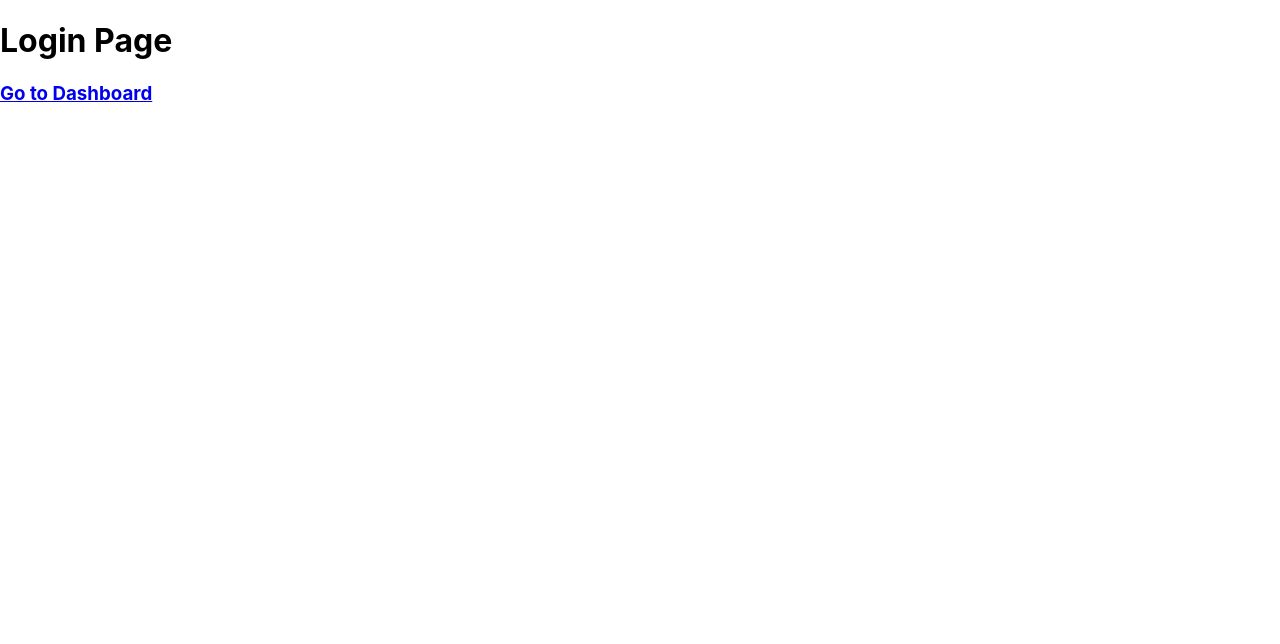
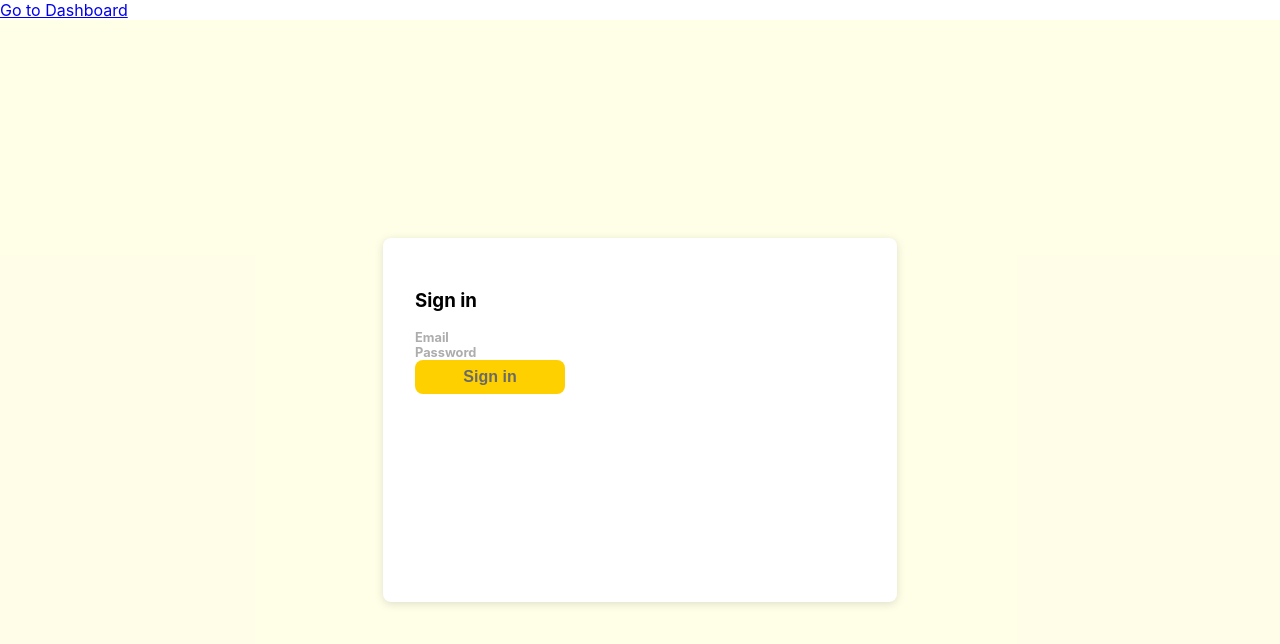
Before and after one commit to GersonEC/dashboard, a React (Create React App) app: page / in a window 1280 px wide. Shown: the top 644 px of the page. Built offline with nearby package versions, Linux system fonts and the light colour scheme.

Commit message:
Style Login page.

```diff
--- a/src/pages/Login.tsx
+++ b/src/pages/Login.tsx
@@ -1,12 +1,61 @@
 import { Link } from 'react-router-dom';
+import styled from 'styled-components';
 
 export const Login: React.FC = () => {
   return (
-    <div>
-      <h1>Login Page </h1>
+    <>
       <Link to='/products'>
-        <h3>Go to Dashboard</h3>
+        <span>Go to Dashboard</span>
       </Link>
-    </div>
+      <Wrapper>
+        <FormWrapper>
+          <h3>Sign in</h3>
+          <Label>Email</Label>
+          <Label>Password</Label>
+          <Button>Sign in</Button>
+        </FormWrapper>
+      </Wrapper>
+    </>
   );
 };
+
+const Wrapper = styled.div`
+  background-color: rgba(255, 239, 16, 0.1);
+  height: 100vh;
+  display: flex;
+  justify-content: center;
+  align-items: center;
+`;
+
+const FormWrapper = styled.div`
+  background: white;
+  width: 450px;
+  height: 300px;
+  box-shadow: rgba(99, 99, 99, 0.2) 0px 2px 8px 0px;
+  border-radius: 8px;
+  padding: 32px;
+  display: flex;
+  flex-direction: column;
+`;
+
+const Label = styled.label`
+  color: #adadad;
+  font-size: 0.8rem;
+  font-weight: 700;
+`;
+
+const Button = styled.button`
+  width: 150px;
+  padding: 8px 16px;
+  background-color: #ffd000;
+  color: #696969;
+  font-size: 1rem;
+  font-weight: 600;
+  border-radius: 8px;
+  border: none;
+  &:hover {
+    cursor: pointer;
+    opacity: 0.8;
+    transition: 0.3s;
+  }
+`;
```
Also changed, not shown: 1 other file (tests, documents, lock files or other folders).
